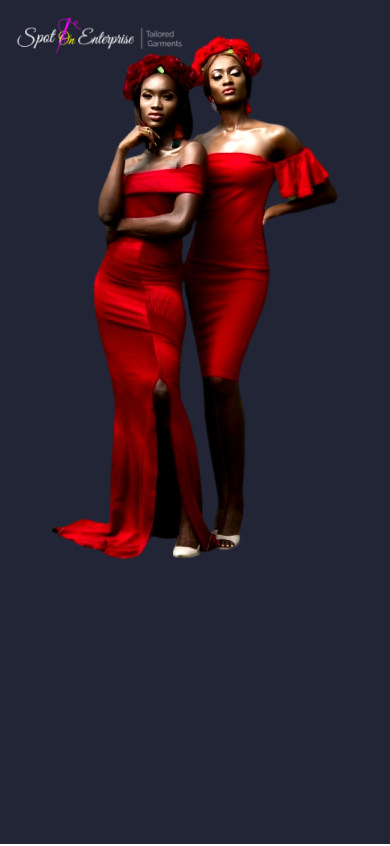
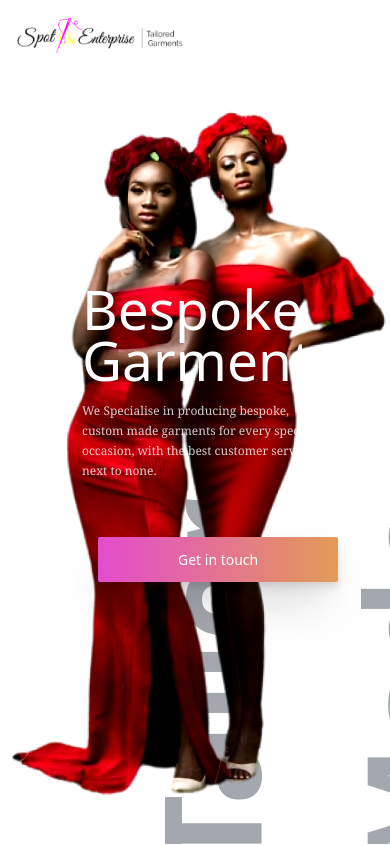
Before and after one commit to BlissfulCoda/SpotOnEnterprise-redesign, a React (Create React App) app: page / in a window 390 px wide. Shown: the top 846 px of the page. Built offline with nearby package versions, Linux system fonts and the light colour scheme.

Commit message:
fix(client): improved sm mobile responsiveness

```diff
--- a/src/Components/Layout/Home/Home-two.tsx
+++ b/src/Components/Layout/Home/Home-two.tsx
@@ -64,7 +64,7 @@ export default function Home(): JSX.Element {
         </nav>
 
         {/* Mobile Menu */}
-        <div className=" absolute z-20 pt-24 pl-[88px] w-[460px] md:-mt-2 md:pl-[60px] mx-auto mt-24 md:space-y-28 space-y-40 md:-mt-8 lg:font-black lg:w-[650px] xl:pl-16">
+        <div className=" absolute z-20 pt-24 md:-mt-2 md:pl-[60px] mx-auto mt-24 md:space-y-28 space-y-40 md:-mt-8 lg:font-black lg:w-[650px] xl:pl-16">
           <div className="space-y-14 md:space-y-12">
             <div className="lg:pl-0 flex flex-col ">
               <div className="-space-y-8 lg:-space-y-12 font-serif font-normal text-white text-[55px] md:text-black md:font-semibold md:text-[70px] md:-space-y-10 lg:text-[75px]">
@@ -95,7 +95,7 @@ export default function Home(): JSX.Element {
       </div>
       <div
         className="absolute -rotate-90 -left-12 top-[230px]
-       text-[135px] w-[780px] font-serif font-black pt-24 opacity-5 md:text-[100px] md:left-48 md:top-16 lg:left-56"
+       text-[135px] w-[780px] font-serif font-black pt-24 opacity-20 md:text-[100px] md:left-48 md:top-16 lg:left-56"
       >
         Tailor Made
       </div>
--- a/src/Components/Layout/Home/Home.tsx
+++ b/src/Components/Layout/Home/Home.tsx
@@ -12,13 +12,13 @@ export default function Home(): JSX.Element {
   return (
     <section
       id="hero"
-      className="h-screen mb-24 relative dark bg-darkBackground p-3"
+      className="h-screen mb-24 relative bg-white overflow-hidden p-3"
     >
-      <header className="container w-full ">
+      <header className="container max-w-3xl">
         <nav className="flex items-center justify-between font-serif text-gray-900 text-white">
           {/* Logo */}
           <img
-            src={LightLogo}
+            src={DarkLogo}
             alt="image of a dark logo"
             className="w-44 h-12 contrast-100 brightness-150 cursor-pointer"
           />
@@ -63,10 +63,40 @@ export default function Home(): JSX.Element {
           </div>
           {/* Hamberger Button */}
         </nav>
-        <div className="absolute md:flex xl:flex z-10 h-screen -mt-16 ">
-        <img src={HeroImage} alt="Hero Image" className="contrast-125" />
+        <img src={HeroImage} alt="Hero Image" className="contrast-125 h-[750px] object-cover absolute z-20" />
+      </header>
+       {/* Mobile Menu */}
+        <div className=" absolute z-20 pt-28 pl-[70px] w-[460px] md:-mt-2 md:pl-[60px] mx-auto mt-24 md:space-y-28 space-y-40 md:-mt-8 lg:font-black lg:w-[650px] xl:pl-16">
+          <div className="space-y-14 md:space-y-12">
+            <div className="lg:pl-0 flex flex-col">
+              <div className="-space-y-8 lg:-space-y-12 font-serif font-normal text-white text-[55px] md:text-black md:font-semibold md:text-[70px] md:-space-y-10 lg:text-[75px]">
+                <h1>Bespoke</h1>
+                <h1>Garments</h1>
+              </div>
+
+              <p className="text-[12px] w-[250px] text-left text-white leading-5 opacity-80 md:flex md:w-[330px] md:text-[11px] ">
+                We Specialise in producing bespoke, custom made garments for
+                every special occasion, with the best customer service next to
+                none.
+              </p>
+            </div>
+            <button className="bg-gradient-to-r from-[#E34CCE] to-[#E39B57] text-[14px]  hover:scale-105 rounded-sm ml-4 py-3 px-20 text-white duration-500 drop-shadow-lg shadow-2xl font-serif font-light md:ml-0 md:px-8 md:py-2 md:text-[8px] lg:px-12 lg:py-3  ">
+              Get in touch
+            </button>
+          </div>
+          {/* Social Media */}
+          <div className="hidden md:flex md:pl-0 lg:flex flex space-x-2 ">
+            <img src={Instagram} alt="" className="w-5 h-5 cursor-pointer" />
+            <img src={Location} alt="" className="w-5 h-5 cursor-pointer" />
+            <img src={Fingerprint} alt="" className="w-5 h-5 cursor-pointer" />
+          </div>
+        </div>
+      <div
+        className="absolute -rotate-90 -left-20 top-[280px]
+       text-[135px] w-[780px] font-serif font-black  opacity-40"
+      >
+        Tailor Made
       </div>
-      </header>
     </section>
   );
 }
--- a/tailwind.config.js
+++ b/tailwind.config.js
@@ -23,7 +23,7 @@ module.exports = {
     extend: {
       colors: {
         bgPurple: "#E635ED",
-        darkBackground: 'hsl(231,22%,17%)'
+        darkModeColor: 'hsl(231,22%,17%)'
       },
       backgroundImage: (theme) => ({
         'dark-mode': "url('./src/Components/assets/Logos/DarkLogo.png')",
```
Also changed, not shown: src/Components/Layout/Home/Home.css (line endings or trailing spaces).
